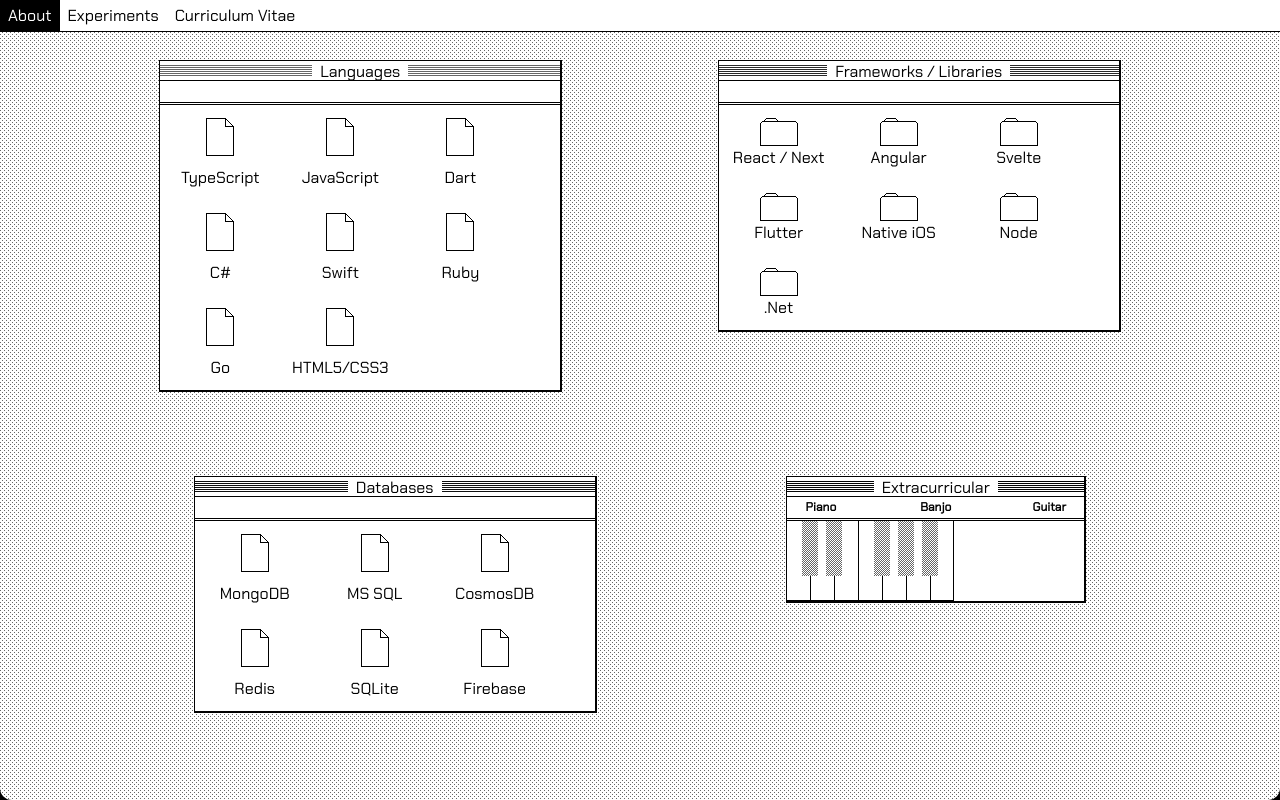
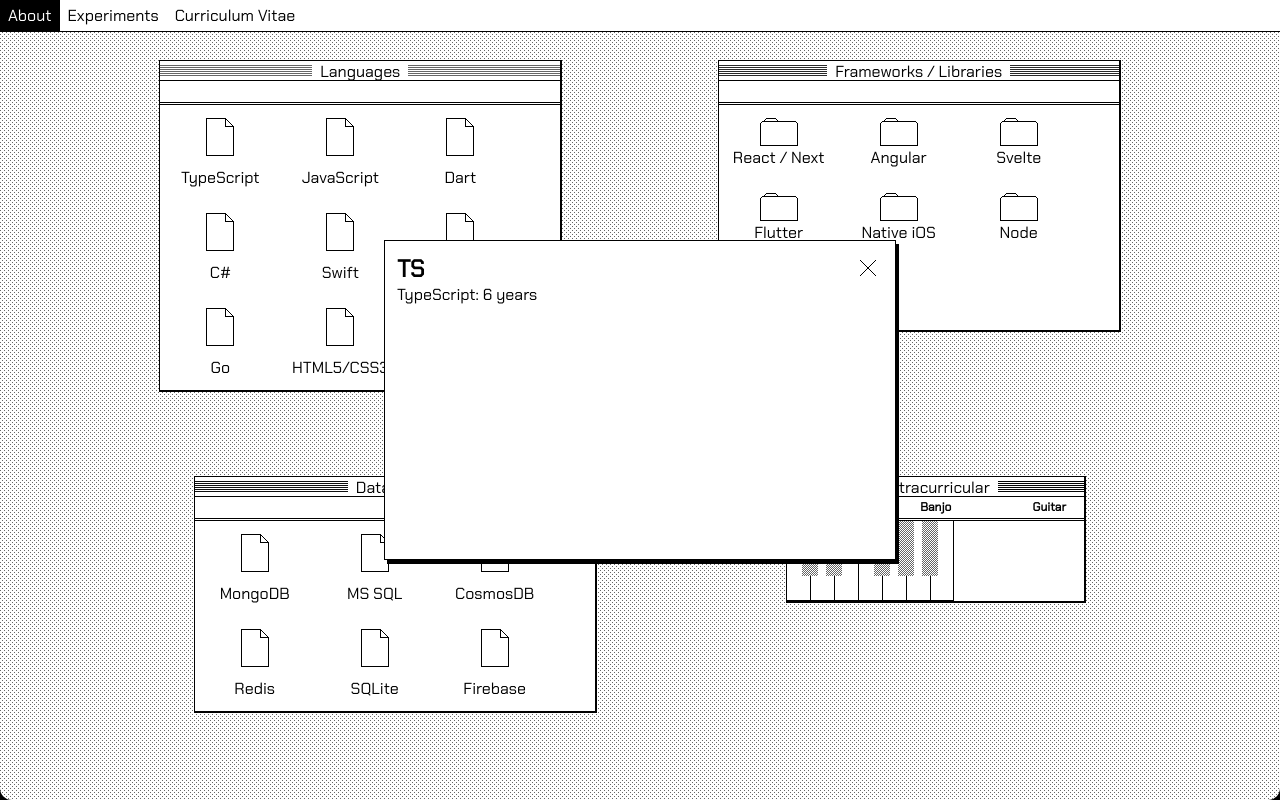
Before and after one commit to DigitalDaring/minimalist-portfolio, a Next.js app: page / in a window 1280 px wide. Both pictures are taken after a click on the element 220 px from the left and 142 px from the top of the page. Built offline with nearby package versions, Linux system fonts and the light colour scheme.

Commit message:
Added a basic modal

```diff
--- a/app/canvas-magic/icons.ts
+++ b/app/canvas-magic/icons.ts
@@ -153,6 +153,72 @@ const invertedFileIcon = [
     [0,0,0,0,0,0,0,0,0,0,0,0,0,0,0,0,0,0,0,0,0,0,0,0,0,0,0,0,0,0],
 ];
 
+const closeIcon = [
+    [0,0,0,0,0,0,0,0,0,0,0,0,0,0,0,0,0,0,0,0,0,0,0,0,0,0,0,0,0,0],
+    [0,0,0,0,0,0,0,0,0,0,0,0,0,0,0,0,0,0,0,0,0,0,0,0,0,0,0,0,0,0],
+    [0,0,0,0,0,0,0,0,0,0,0,0,0,0,0,0,0,0,0,0,0,0,0,0,0,0,0,0,0,0],
+    [0,0,0,0,0,0,0,0,0,0,0,0,0,0,0,0,0,0,0,0,0,0,0,0,0,0,0,0,0,0],
+    [0,0,0,0,0,0,0,0,0,0,0,0,0,0,0,0,0,0,0,0,0,0,0,0,0,0,0,0,0,0],
+    [0,0,0,0,0,0,0,0,0,0,0,0,0,0,0,0,0,0,0,0,0,0,0,0,0,0,0,0,0,0],
+    [0,0,0,0,0,0,0,0,0,0,0,0,0,0,0,0,0,0,0,0,0,0,0,0,0,0,0,0,0,0],
+    [0,0,0,0,0,0,0,1,0,0,0,0,0,0,0,0,0,0,0,0,0,0,1,0,0,0,0,0,0,0],
+    [0,0,0,0,0,0,0,0,1,0,0,0,0,0,0,0,0,0,0,0,0,1,0,0,0,0,0,0,0,0],
+    [0,0,0,0,0,0,0,0,0,1,0,0,0,0,0,0,0,0,0,0,1,0,0,0,0,0,0,0,0,0],
+    [0,0,0,0,0,0,0,0,0,0,1,0,0,0,0,0,0,0,0,1,0,0,0,0,0,0,0,0,0,0],
+    [0,0,0,0,0,0,0,0,0,0,0,1,0,0,0,0,0,0,1,0,0,0,0,0,0,0,0,0,0,0],
+    [0,0,0,0,0,0,0,0,0,0,0,0,1,0,0,0,0,1,0,0,0,0,0,0,0,0,0,0,0,0],
+    [0,0,0,0,0,0,0,0,0,0,0,0,0,1,0,0,1,0,0,0,0,0,0,0,0,0,0,0,0,0],
+    [0,0,0,0,0,0,0,0,0,0,0,0,0,0,1,1,0,0,0,0,0,0,0,0,0,0,0,0,0,0],
+    [0,0,0,0,0,0,0,0,0,0,0,0,0,0,1,1,0,0,0,0,0,0,0,0,0,0,0,0,0,0],
+    [0,0,0,0,0,0,0,0,0,0,0,0,0,1,0,0,1,0,0,0,0,0,0,0,0,0,0,0,0,0],
+    [0,0,0,0,0,0,0,0,0,0,0,0,1,0,0,0,0,1,0,0,0,0,0,0,0,0,0,0,0,0],
+    [0,0,0,0,0,0,0,0,0,0,0,1,0,0,0,0,0,0,1,0,0,0,0,0,0,0,0,0,0,0],
+    [0,0,0,0,0,0,0,0,0,0,1,0,0,0,0,0,0,0,0,1,0,0,0,0,0,0,0,0,0,0],
+    [0,0,0,0,0,0,0,0,0,1,0,0,0,0,0,0,0,0,0,0,1,0,0,0,0,0,0,0,0,0],
+    [0,0,0,0,0,0,0,0,1,0,0,0,0,0,0,0,0,0,0,0,0,1,0,0,0,0,0,0,0,0],
+    [0,0,0,0,0,0,0,1,0,0,0,0,0,0,0,0,0,0,0,0,0,0,1,0,0,0,0,0,0,0],
+    [0,0,0,0,0,0,0,0,0,0,0,0,0,0,0,0,0,0,0,0,0,0,0,0,0,0,0,0,0,0],
+    [0,0,0,0,0,0,0,0,0,0,0,0,0,0,0,0,0,0,0,0,0,0,0,0,0,0,0,0,0,0],
+    [0,0,0,0,0,0,0,0,0,0,0,0,0,0,0,0,0,0,0,0,0,0,0,0,0,0,0,0,0,0],
+    [0,0,0,0,0,0,0,0,0,0,0,0,0,0,0,0,0,0,0,0,0,0,0,0,0,0,0,0,0,0],
+    [0,0,0,0,0,0,0,0,0,0,0,0,0,0,0,0,0,0,0,0,0,0,0,0,0,0,0,0,0,0],
+    [0,0,0,0,0,0,0,0,0,0,0,0,0,0,0,0,0,0,0,0,0,0,0,0,0,0,0,0,0,0],
+    [0,0,0,0,0,0,0,0,0,0,0,0,0,0,0,0,0,0,0,0,0,0,0,0,0,0,0,0,0,0],
+];
+
+const invertedCloseIcon = [
+    [0,0,0,0,0,0,0,0,0,0,0,0,0,0,0,0,0,0,0,0,0,0,0,0,0,0,0,0,0,0],
+    [0,0,0,0,0,0,0,0,0,0,0,0,0,0,0,0,0,0,0,0,0,0,0,0,0,0,0,0,0,0],
+    [0,0,0,0,0,0,0,0,0,0,0,0,0,0,0,0,0,0,0,0,0,0,0,0,0,0,0,0,0,0],
+    [0,0,0,0,1,1,1,1,1,1,1,1,1,1,1,1,1,1,1,1,1,1,1,1,1,1,0,0,0,0],
+    [0,0,0,1,0,0,0,0,0,0,0,0,0,0,0,0,0,0,0,0,0,0,0,0,0,0,1,0,0,0],
+    [0,0,0,1,0,0,0,0,0,0,0,0,0,0,0,0,0,0,0,0,0,0,0,0,0,0,1,0,0,0],
+    [0,0,0,1,0,0,0,0,0,0,0,0,0,0,0,0,0,0,0,0,0,0,0,0,0,0,1,0,0,0],
+    [0,0,0,1,0,0,0,1,0,0,0,0,0,0,0,0,0,0,0,0,0,0,1,0,0,0,1,0,0,0],
+    [0,0,0,1,0,0,0,0,1,0,0,0,0,0,0,0,0,0,0,0,0,1,0,0,0,0,1,0,0,0],
+    [0,0,0,1,0,0,0,0,0,1,0,0,0,0,0,0,0,0,0,0,1,0,0,0,0,0,1,0,0,0],
+    [0,0,0,1,0,0,0,0,0,0,1,0,0,0,0,0,0,0,0,1,0,0,0,0,0,0,1,0,0,0],
+    [0,0,0,1,0,0,0,0,0,0,0,1,0,0,0,0,0,0,1,0,0,0,0,0,0,0,1,0,0,0],
+    [0,0,0,1,0,0,0,0,0,0,0,0,1,0,0,0,0,1,0,0,0,0,0,0,0,0,1,0,0,0],
+    [0,0,0,1,0,0,0,0,0,0,0,0,0,1,0,0,1,0,0,0,0,0,0,0,0,0,1,0,0,0],
+    [0,0,0,1,0,0,0,0,0,0,0,0,0,0,1,1,0,0,0,0,0,0,0,0,0,0,1,0,0,0],
+    [0,0,0,1,0,0,0,0,0,0,0,0,0,0,1,1,0,0,0,0,0,0,0,0,0,0,1,0,0,0],
+    [0,0,0,1,0,0,0,0,0,0,0,0,0,1,0,0,1,0,0,0,0,0,0,0,0,0,1,0,0,0],
+    [0,0,0,1,0,0,0,0,0,0,0,0,1,0,0,0,0,1,0,0,0,0,0,0,0,0,1,0,0,0],
+    [0,0,0,1,0,0,0,0,0,0,0,1,0,0,0,0,0,0,1,0,0,0,0,0,0,0,1,0,0,0],
+    [0,0,0,1,0,0,0,0,0,0,1,0,0,0,0,0,0,0,0,1,0,0,0,0,0,0,1,0,0,0],
+    [0,0,0,1,0,0,0,0,0,1,0,0,0,0,0,0,0,0,0,0,1,0,0,0,0,0,1,0,0,0],
+    [0,0,0,1,0,0,0,0,1,0,0,0,0,0,0,0,0,0,0,0,0,1,0,0,0,0,1,0,0,0],
+    [0,0,0,1,0,0,0,1,0,0,0,0,0,0,0,0,0,0,0,0,0,0,1,0,0,0,1,0,0,0],
+    [0,0,0,1,0,0,0,0,0,0,0,0,0,0,0,0,0,0,0,0,0,0,0,0,0,0,1,0,0,0],
+    [0,0,0,1,0,0,0,0,0,0,0,0,0,0,0,0,0,0,0,0,0,0,0,0,0,0,1,0,0,0],
+    [0,0,0,1,0,0,0,0,0,0,0,0,0,0,0,0,0,0,0,0,0,0,0,0,0,0,1,0,0,0],
+    [0,0,0,0,1,1,1,1,1,1,1,1,1,1,1,1,1,1,1,1,1,1,1,1,1,1,0,0,0,0],
+    [0,0,0,0,0,0,0,0,0,0,0,0,0,0,0,0,0,0,0,0,0,0,0,0,0,0,0,0,0,0],
+    [0,0,0,0,0,0,0,0,0,0,0,0,0,0,0,0,0,0,0,0,0,0,0,0,0,0,0,0,0,0],
+    [0,0,0,0,0,0,0,0,0,0,0,0,0,0,0,0,0,0,0,0,0,0,0,0,0,0,0,0,0,0],
+    [0,0,0,0,0,0,0,0,0,0,0,0,0,0,0,0,0,0,0,0,0,0,0,0,0,0,0,0,0,0],
+];
 
 const getFolderIcon = () => {
     return getIcon(folderIcon, 'folderIcon');
@@ -168,6 +234,14 @@ const getFileIcon = () => {
 
 const getInvertedFileIcon = () => {
     return getIcon(invertedFileIcon, 'invertedFileIcon');
+}
+
+const getCloseIcon = () => {
+    return getIcon(closeIcon, 'closeIcon');
+}
+
+const getInvertedCloseIcon = () => {
+    return getIcon(invertedCloseIcon, 'invertedCloseIcon');
 }
 
 const getIcon = (icon: Array<number[]>, iconCanvasName: string) => {
@@ -208,5 +282,7 @@ export {
     getFolderIcon,
     getFileIcon,
     getInvertedFileIcon,
-    getInvertedFolderIcon
+    getInvertedFolderIcon,
+    getCloseIcon,
+    getInvertedCloseIcon
 };
--- a/app/components/frameworks-overview/frameworks-overview.component.tsx
+++ b/app/components/frameworks-overview/frameworks-overview.component.tsx
@@ -1,7 +1,11 @@
 import FolderIcon from '../icons/folder-icon.component';
 import styles from './frameworks-overview.component.module.scss';
 
-const FrameworksOverview = () => {
+type FrameworksOverviewProps = {
+    onClick: (text: string, title: string) => void;
+};
+
+const FrameworksOverview = ({onClick}: FrameworksOverviewProps) => {
 
     return <ul className={styles.frameworkList}>
         <li>
--- /dev/null
+++ b/app/components/icons/close-icon.component.tsx
@@ -0,0 +1,38 @@
+import { getCloseIcon, getInvertedCloseIcon } from '@/app/canvas-magic/icons';
+import { useEffect, useState } from 'react';
+import styles from './icons.module.scss';
+
+type CloseIconProps = {
+    onClick: () => void;
+}
+
+const CloseIcon = ({onClick}: CloseIconProps) => {
+    const [closeIcon, setCloseIcon] = useState<string>('');
+    const [invertedCloseIcon, setInvertedCloseIcon] = useState<string>('');
+    const [currentIcon, setCurrentIcon] = useState<string>('');
+
+    useEffect(() => {
+        getCloseIcon().then((icon) => {
+            setCloseIcon(icon);
+            setCurrentIcon(icon);
+        });
+
+        getInvertedCloseIcon().then((invertedIcon) => {
+            setInvertedCloseIcon(invertedIcon);
+        });
+    }, []);
+
+    const enableHoverEffect = () => {
+       const newIcon = `${invertedCloseIcon}`;
+       setCurrentIcon(newIcon);
+    }
+
+    const disableHoverEffect = () => {
+        const newIcon = `${closeIcon}`;
+       setCurrentIcon(newIcon);
+    }
+
+    return <div onClick={onClick} onMouseEnter={() => enableHoverEffect()} onMouseLeave={disableHoverEffect} className={styles.closeIcon} style={{backgroundImage: `url(${currentIcon})`}}></div>;
+};
+
+export default CloseIcon;
--- a/app/components/icons/icons.module.scss
+++ b/app/components/icons/icons.module.scss
@@ -12,3 +12,12 @@
     height: 50px;
     cursor: pointer;
 }
+
+.closeIcon {
+    position: absolute;
+    top: 12px;
+    right: 12px;
+    width: 30px;
+    height: 30px;
+    cursor: pointer;
+}
--- a/app/components/languages-overview/languages-overview.component.tsx
+++ b/app/components/languages-overview/languages-overview.component.tsx
@@ -1,9 +1,13 @@
 import FileIcon from '../icons/file-icon.component';
 import styles from './languages-overview.component.module.scss';
 
-const LanguagesOverview = () => {
+type LanguagesOverviewProps = {
+    onClick: (text: string, title: string) => void;
+};
+
+const LanguagesOverview = ({onClick}: LanguagesOverviewProps) => {
     return <ul className={styles.languagesList}>
-        <li>
+        <li onClick={() => onClick('TypeScript: 6 years', 'TS')}>
             <FileIcon></FileIcon>
             TypeScript
         </li>
--- /dev/null
+++ b/app/components/simple-modal/simple-modal.component.module.scss
@@ -0,0 +1,28 @@
+.simpleModal {
+    opacity: 0;
+    pointer-events: none;
+    display: none;
+
+    position: absolute;
+    top: 30%;
+    left: 30%;
+    width: 40%;
+    height: 40%;
+
+    min-width: 300px;
+    min-height: 200px;
+
+    border: 1px solid #000;
+    background-color: #FFF;
+    box-shadow: 3px 4px 0px #000;
+    z-index: 9999;
+
+    padding: 12px;
+}
+
+.visible.simpleModal {
+    opacity: 1;
+    pointer-events: inherit;
+    display: flex;
+    flex-direction: column;
+}
--- /dev/null
+++ b/app/components/simple-modal/simple-modal.component.tsx
@@ -0,0 +1,22 @@
+import { ReactNode } from 'react';
+import styles from './simple-modal.component.module.scss';
+
+export type SimpleModalProps = {
+    children: ReactNode,
+    isVisible: boolean
+}
+
+const SimpleModal = ({children, isVisible}: SimpleModalProps) => {
+
+    const classes = [styles.simpleModal];
+    if (isVisible) {
+        classes.push(styles.visible);
+    }
+
+    return <section className={classes.join(' ')}>
+        {children}
+    </section>
+
+}
+
+export default SimpleModal;
--- a/app/layout.tsx
+++ b/app/layout.tsx
@@ -48,6 +48,8 @@ export default function RootLayout({
         <canvas id='fileIcon' width='30px' height='50px' className='letsNotShowThis'/>
         <canvas id='invertedFileIcon' width='30px' height='50px' className='letsNotShowThis'/>
         <canvas id='invertedFolderIcon' width='40px' height='30px' className='letsNotShowThis'/>
+        <canvas id='closeIcon' width='30px' height='30px' className='letsNotShowThis'/>
+        <canvas id='invertedCloseIcon' width='30px' height='30px' className='letsNotShowThis'/>
       </body>
     </html>
   );
--- a/app/page.tsx
+++ b/app/page.tsx
@@ -8,10 +8,40 @@ import PianoOctave from './components/piano-octave/piano-octave.component';
 import LanguagesOverview from './components/languages-overview/languages-overview.component';
 import FrameworksOverview from './components/frameworks-overview/frameworks-overview.component';
 import DatabasesOverview from './components/databases-overview/databases-overview.component';
+import SimpleModal from './components/simple-modal/simple-modal.component';
+import CloseIcon from './components/icons/close-icon.component';
+
+type ModalState = {
+  text: string;
+  title: string;
+  isVisible: boolean;
+}
 
 const Home = () => {
 
   const [backgroundImage, setBackgroundImage] = useState<string>('');
+  const [modalState, setModalState] = useState<ModalState>({
+    text: '',
+    title: '',
+    isVisible: false
+  });
+
+  const closeModal = () => {
+    setModalState({
+      ...modalState,
+      isVisible: false
+    });
+  };
+
+  const showModal = (text: string, title: string) => {
+    setModalState({
+      ...modalState,
+      text,
+      title,
+      isVisible: true
+    });
+  };
+
   useEffect(() => {
     getDitheringImg4().then((ditheredImage) => {
       setBackgroundImage(ditheredImage);
@@ -20,6 +50,13 @@ const Home = () => {
 
   return (
     <div className={styles.crtPage}>
+      <SimpleModal isVisible={modalState.isVisible}>
+        <CloseIcon onClick={closeModal}/>
+        <h2>{modalState.title}</h2>
+        <p>
+          {modalState.text}
+        </p>
+      </SimpleModal>
       <MainHeader></MainHeader>
       <main className={styles.main} style={{backgroundImage: `url(${backgroundImage})`}}>
         <section className={styles.windows}>
@@ -28,7 +65,7 @@ const Home = () => {
               subtitle1=''
               subtitle2=''
               subtitle3=''
-              content={<LanguagesOverview/>}
+              content={<LanguagesOverview onClick={showModal}/>}
               >
           </StylishWindow>
           <StylishWindow
@@ -36,7 +73,7 @@ const Home = () => {
               subtitle1=''
               subtitle2=''
               subtitle3=''
-              content={<FrameworksOverview/>}
+              content={<FrameworksOverview onClick={showModal}/>}
               >
           </StylishWindow>
           <StylishWindow
@@ -44,7 +81,7 @@ const Home = () => {
               subtitle1=''
               subtitle2=''
               subtitle3=''
-              content={<DatabasesOverview/>}
+              content={<DatabasesOverview onClick={showModal}/>}
               >
           </StylishWindow>
           <StylishWindow
```
Also changed, not shown: app/components/databases-overview/databases-overview.component.tsx (+6 -1 lines).
